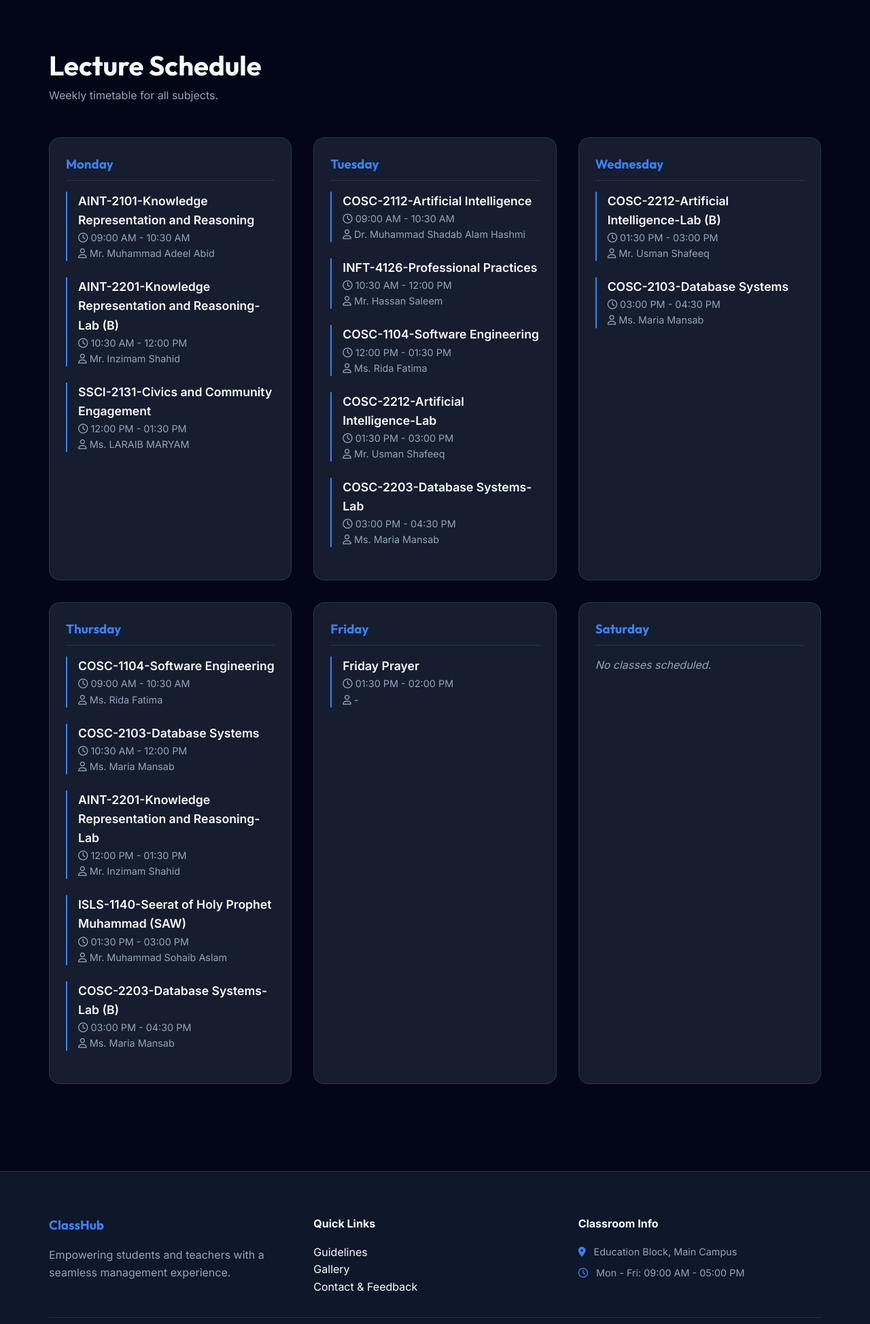
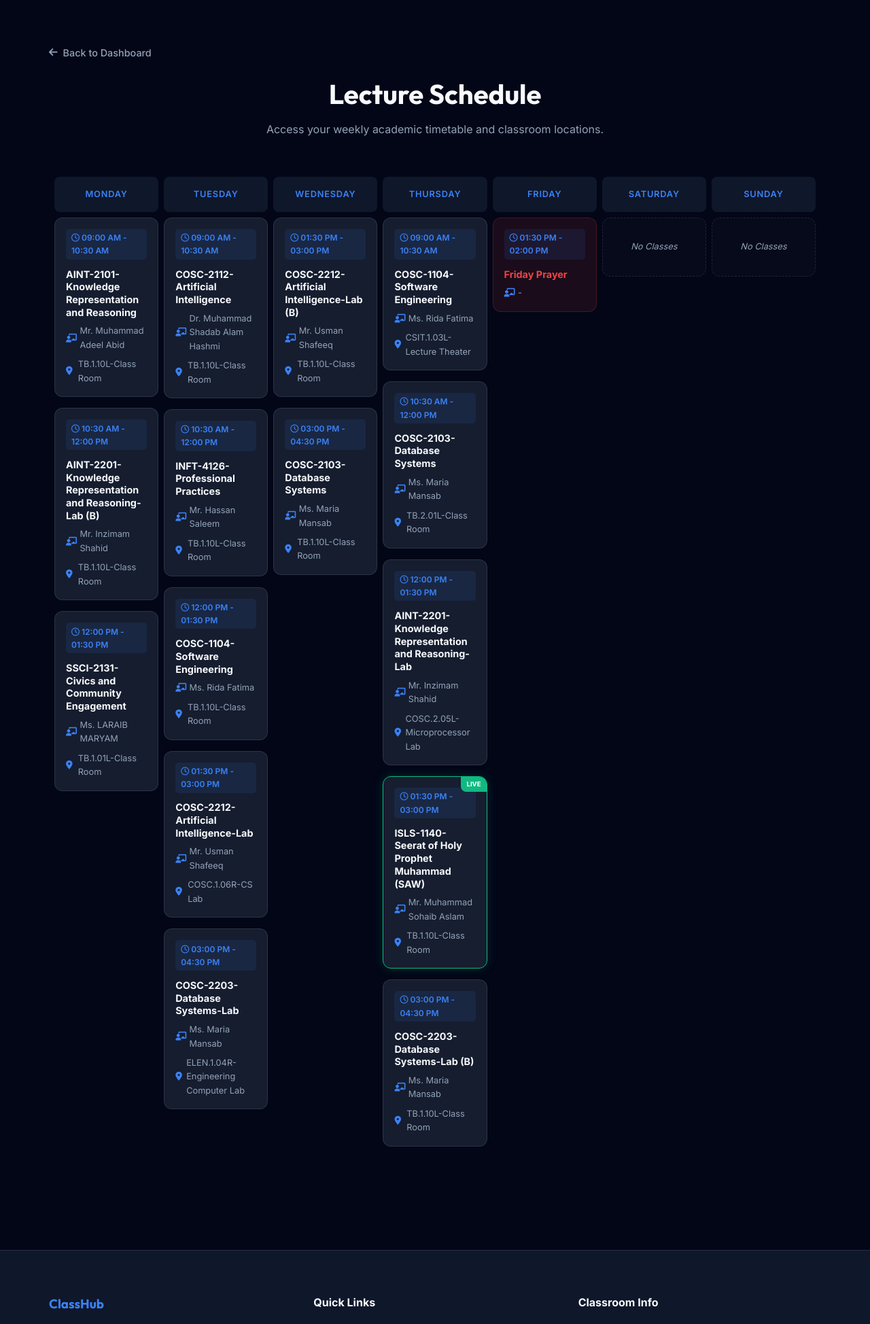
Before and after one commit to Yasir-Ismail/Class-Hub, a PHP site: page /schedule.php in a window 1280 px wide. Shown: the part 71-2019 px from the top of the page at 68% size. Run offline with PHP 8.4, Linux system fonts and the light colour scheme; a user stored in the database is signed in; data comes from the database, SQL or seed files in the repository.

Commit message:
Update schedule.php

```diff
--- a/New folder/schedule.php
+++ b/New folder/schedule.php
@@ -2,7 +2,7 @@
 require_once 'includes/db.php';
 include 'includes/header.php';
 
-// Fetch schedule sorted by day
+// Fetch schedule sorted by day and time
 $stmt = $pdo->query("SELECT * FROM schedule ORDER BY FIELD(day, 'Monday', 'Tuesday', 'Wednesday', 'Thursday', 'Friday', 'Saturday', 'Sunday'), start_time");
 $schedules = $stmt->fetchAll();
 
@@ -11,41 +11,219 @@ $grouped_schedule = [];
 foreach ($schedules as $row) {
     $grouped_schedule[$row['day']][] = $row;
 }
+
+// Get current day and time for highlighting
+$current_day = date('l');
+$current_time = date('H:i:s');
 ?>
 
+<style>
+    .schedule-header {
+        margin-bottom: 3rem;
+        text-align: center;
+    }
+
+    .schedule-container {
+        overflow-x: auto;
+        padding-bottom: 1rem;
+    }
+
+    .timetable {
+        width: 100%;
+        border-collapse: separate;
+        border-spacing: 0.5rem;
+        min-width: 1000px;
+    }
+
+    .timetable th {
+        background: var(--primary-color);
+        color: var(--accent-color);
+        padding: 1rem;
+        border-radius: 0.5rem;
+        font-weight: 600;
+        text-transform: uppercase;
+        font-size: 0.8rem;
+        letter-spacing: 0.05rem;
+        position: sticky;
+        top: 0;
+    }
+
+    .timetable td {
+        vertical-align: top;
+        width: 14.28%; /* 7 days */
+    }
+
+    .class-card {
+        background: var(--card-bg);
+        border: 1px solid var(--glass-border);
+        border-radius: 0.75rem;
+        padding: 1rem;
+        height: 100%;
+        transition: var(--transition);
+        display: flex;
+        flex-direction: column;
+        gap: 0.5rem;
+        position: relative;
+        overflow: hidden;
+    }
+
+    .class-card:hover {
+        border-color: var(--accent-color);
+        transform: translateY(-3px);
+        box-shadow: 0 10px 20px -10px rgba(59, 130, 246, 0.3);
+    }
+
+    .class-card.active {
+        border-color: #10b981;
+        box-shadow: 0 0 15px rgba(16, 185, 129, 0.2);
+    }
+
+    .class-card.active::before {
+        content: 'LIVE';
+        position: absolute;
+        top: 0;
+        right: 0;
+        background: #10b981;
+        color: white;
+        font-size: 0.6rem;
+        font-weight: 700;
+        padding: 0.2rem 0.5rem;
+        border-bottom-left-radius: 0.5rem;
+    }
+
+    .class-subject {
+        font-weight: 700;
+        font-size: 0.9rem;
+        color: var(--text-color);
+        line-height: 1.3;
+    }
+
+    .class-info {
+        font-size: 0.8rem;
+        color: var(--text-muted);
+        display: flex;
+        align-items: center;
+        gap: 0.4rem;
+    }
+
+    .class-info i {
+        width: 14px;
+        color: var(--accent-color);
+    }
+
+    .time-slot {
+        background: rgba(59, 130, 246, 0.1);
+        color: var(--accent-color);
+        font-size: 0.75rem;
+        font-weight: 600;
+        padding: 0.2rem 0.5rem;
+        border-radius: 0.3rem;
+        display: inline-block;
+        margin-bottom: 0.3rem;
+    }
+
+    .empty-day {
+        text-align: center;
+        padding: 2rem;
+        color: var(--text-muted);
+        font-style: italic;
+        font-size: 0.8rem;
+        background: rgba(255, 255, 255, 0.02);
+        border-radius: 0.75rem;
+        border: 1px dashed var(--glass-border);
+    }
+
+    .prayer-card {
+        background: rgba(239, 68, 68, 0.1);
+        border: 1px solid rgba(239, 68, 68, 0.2);
+    }
+
+    .prayer-card .class-subject {
+        color: #ef4444;
+    }
+
+    @media (max-width: 768px) {
+        .timetable td {
+            display: block;
+            width: 100%;
+            margin-bottom: 2rem;
+        }
+        .timetable tr {
+            display: flex;
+            flex-direction: column;
+        }
+        .timetable th {
+            display: block;
+            margin-bottom: 0.5rem;
+            text-align: left;
+        }
+        .timetable {
+            min-width: unset;
+        }
+    }
+</style>
+
 <section style="padding: 4rem 0;">
-    <div style="margin-bottom: 3rem;">
-        <h1 style="font-size: 2.5rem;">Lecture Schedule</h1>
-        <p style="color: var(--text-muted);">Weekly timetable for all subjects.</p>
+    <div class="schedule-header">
+        <div style="max-width: 1200px; margin: 0 auto; text-align: left; margin-bottom: 1rem;">
+            <a href="index.php" style="display: inline-flex; align-items: center; gap: 0.5rem; color: var(--text-muted); font-size: 0.9rem; font-weight: 500;" class="back-link">
+                <i class="fas fa-arrow-left"></i> Back to Dashboard
+            </a>
+        </div>
+        <h1 style="font-size: 2.5rem; margin-bottom: 0.5rem;">Lecture Schedule</h1>
+        <p style="color: var(--text-muted);">Access your weekly academic timetable and classroom locations.</p>
     </div>
 
-    <div style="display: grid; grid-template-columns: repeat(auto-fit, minmax(300px, 1fr)); gap: 2rem;">
+    <div class="schedule-container">
+        <table class="timetable">
+            <thead>
+                <tr>
                     <?php
-        $days = ['Monday', 'Tuesday', 'Wednesday', 'Thursday', 'Friday', 'Saturday'];
+                    $days = ['Monday', 'Tuesday', 'Wednesday', 'Thursday', 'Friday', 'Saturday', 'Sunday'];
                     foreach ($days as $day):
                     ?>
-            <div class="glass-card" style="padding: 1.5rem;">
-                <h3 style="color: var(--accent-color); border-bottom: 1px solid var(--glass-border); padding-bottom: 0.5rem; margin-bottom: 1rem;">
-                    <?php echo $day; ?>
-                </h3>
+                        <th><?php echo $day; ?></th>
+                    <?php endforeach; ?>
+                </tr>
+            </thead>
+            <tbody>
+                <tr>
+                    <?php foreach ($days as $day): ?>
+                        <td>
                             <?php if (isset($grouped_schedule[$day])): ?>
-                    <?php foreach ($grouped_schedule[$day] as $class): ?>
-                        <div style="margin-bottom: 1.5rem; padding-left: 1rem; border-left: 2px solid var(--accent-color);">
-                            <div style="font-weight: 600; font-size: 1.1rem;"><?php echo htmlspecialchars($class['subject']); ?></div>
-                            <div style="font-size: 0.9rem; color: var(--text-muted);">
-                                <i class="far fa-clock"></i> <?php echo date('h:i A', strtotime($class['start_time'])); ?> - <?php echo date('h:i A', strtotime($class['end_time'])); ?>
+                                <div style="display: flex; flex-direction: column; gap: 1rem;">
+                                    <?php foreach ($grouped_schedule[$day] as $class):
+                                        $is_active = ($day == $current_day && $current_time >= $class['start_time'] && $current_time <= $class['end_time']);
+                                        $is_prayer = (strpos($class['subject'], 'Prayer') !== false);
+                                    ?>
+                                        <div class="class-card <?php echo $is_active ? 'active' : ''; ?> <?php echo $is_prayer ? 'prayer-card' : ''; ?>">
+                                            <div class="time-slot">
+                                                <i class="far fa-clock"></i>
+                                                <?php echo date('h:i A', strtotime($class['start_time'])); ?> - <?php echo date('h:i A', strtotime($class['end_time'])); ?>
                                             </div>
-                            <div style="font-size: 0.9rem; color: var(--text-muted);">
-                                <i class="far fa-user"></i> <?php echo htmlspecialchars($class['teacher']); ?>
+                                            <div class="class-subject"><?php echo htmlspecialchars($class['subject']); ?></div>
+                                            <div class="class-info">
+                                                <i class="fas fa-chalkboard-teacher"></i>
+                                                <span><?php echo htmlspecialchars($class['teacher']); ?></span>
                                             </div>
+                                            <?php if (!empty($class['room']) && $class['room'] !== '-'): ?>
+                                                <div class="class-info">
+                                                    <i class="fas fa-map-marker-alt"></i>
+                                                    <span><?php echo htmlspecialchars($class['room']); ?></span>
                                                 </div>
-                    <?php endforeach; ?>
-                <?php else: ?>
-                    <p style="color: var(--text-muted); font-style: italic;">No classes scheduled.</p>
                                             <?php endif; ?>
                                         </div>
                                     <?php endforeach; ?>
                                 </div>
+                            <?php else: ?>
+                                <div class="empty-day">No Classes</div>
+                            <?php endif; ?>
+                        </td>
+                    <?php endforeach; ?>
+                </tr>
+            </tbody>
+        </table>
+    </div>
 </section>
 
 <?php include 'includes/footer.php'; ?>
```
Lines whose indentation alone changed are shown as unchanged.
